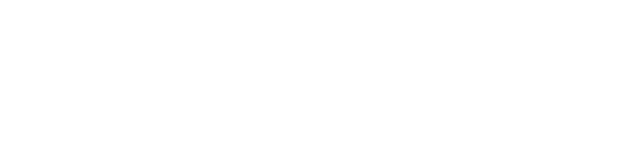
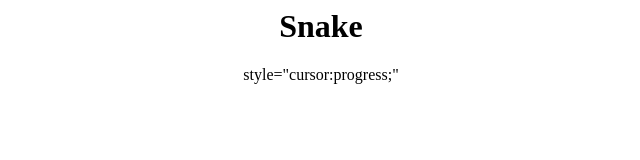
Before and after one commit to firehacker12/firehacker12.github.io, a plain HTML site: page index.html in a window 1280 px wide. Shown: the whole page, without its empty margins (319-959 px from the left). Drawn offline with Linux system fonts and the light colour scheme.

Commit message:
Update index.html

```diff
--- a/index.html
+++ b/index.html
@@ -1 +1,4 @@
-<title>Gay kids Fuuuuk</title>
+<title>Snake</title>
+<div align="center">
+  <h1>Snake</h1> style="cursor:progress;"
+</div>
```
